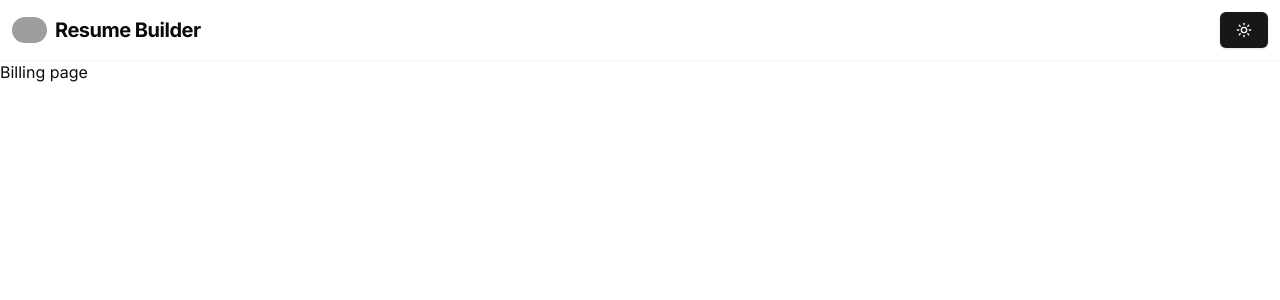
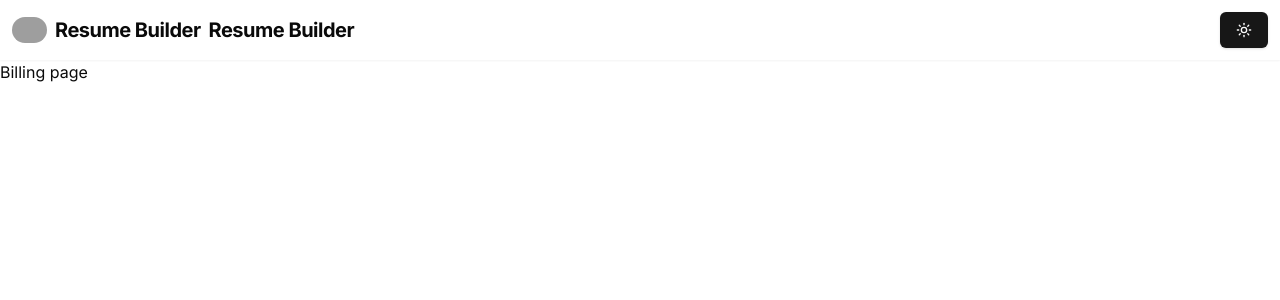
Before and after one commit to AbdullahSharif/resume-builder, a Next.js app: page /billing in a window 1280 px wide. Shown: the top 300 px of the page. Built offline with nearby package versions, Linux system fonts and the light colour scheme; grey boxes are pictures that could not be loaded.

Commit message:
test commit

```diff
--- a/src/app/(main)/editor/ColorPicker.tsx
+++ b/src/app/(main)/editor/ColorPicker.tsx
@@ -28,23 +28,6 @@ export default function ColorPicker({ color, onChange }: ColorPcikerProps) {
           <PaletteIcon className="size-5" />
         </Button>
 
-        <Button
-          variant={"outline"}
-          size={"icon"}
-          title="Change resume color"
-          onClick={() => setShowPopOver(true)}
-        >
-          <PaletteIcon className="size-5" />
-        </Button>
-
-        <Button
-          variant={"outline"}
-          size={"icon"}
-          title="Change resume color"
-          onClick={() => setShowPopOver(true)}
-        >
-          <PaletteIcon className="size-5" />
-        </Button>
 
       </PopoverTrigger>
       <PopoverContent
--- a/src/app/(main)/navbar.tsx
+++ b/src/app/(main)/navbar.tsx
@@ -20,6 +20,10 @@ export default function Navbar() {
             height={35}
             className="rounded-full"
           />
+          <span className="text-xl font-bold tracking-tight">
+            Resume Builder
+          </span>
+
           <span className="text-xl font-bold tracking-tight">
             Resume Builder
           </span>
```
